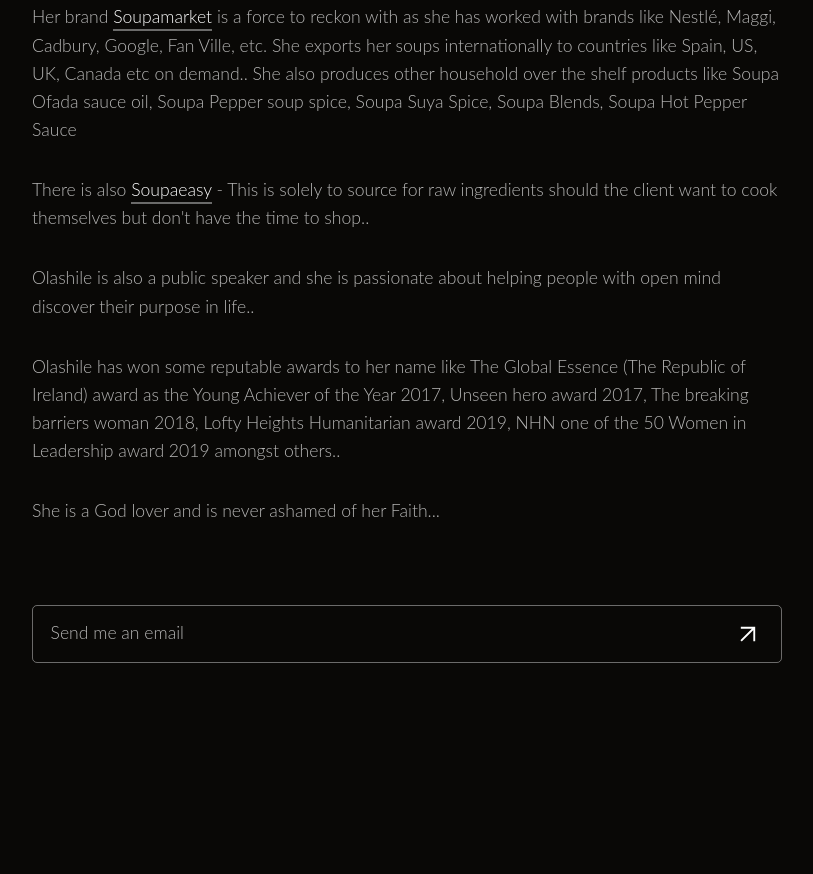
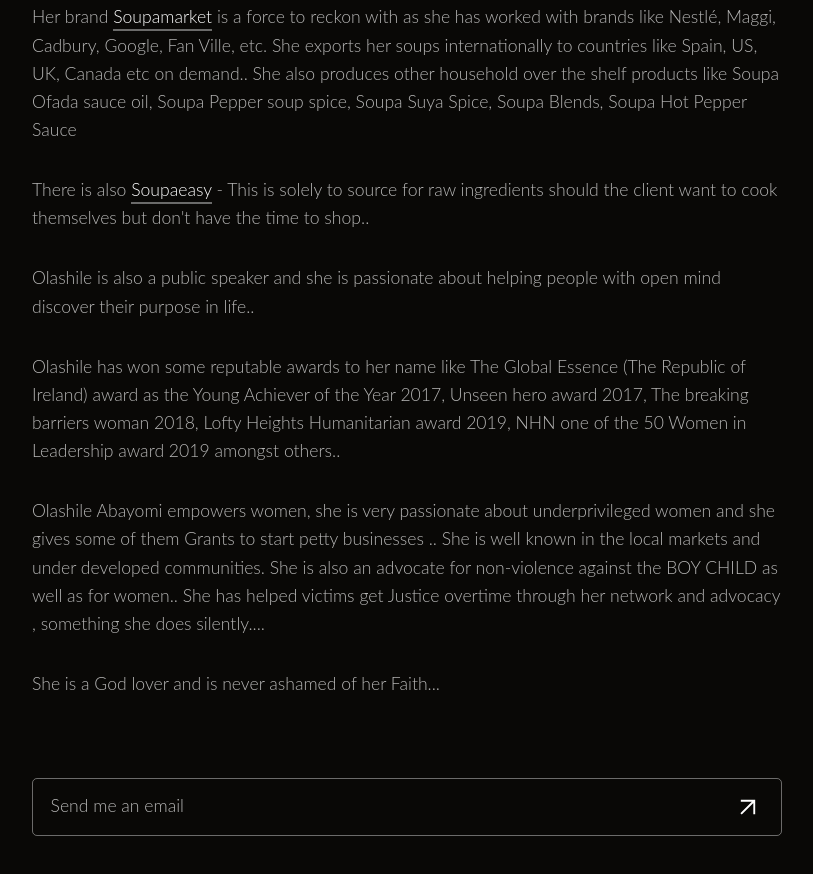
Before and after one commit to opeodedeyi/ainaWebsite, a plain HTML site: page index.html in a window 1280 px wide. Shown: the part 1350-2224 px from the top of the page, without its empty margins (233-1046 px from the left). Before the commit the page ends 2061 px from the top, so only its background shows below. Drawn offline with Linux system fonts and the light colour scheme.

Commit message:
Update index.html

```diff
--- a/index.html
+++ b/index.html
@@ -129,6 +129,12 @@
             2018, Lofty Heights Humanitarian award 2019, NHN one of the 50 Women in Leadership award 2019 amongst
             others..
         </p>
+        <p class="content-mid con">
+            Olashile Abayomi empowers women, she is very passionate about underprivileged women and she gives some
+            of them Grants  to start petty businesses .. She is well known in the local markets and under developed
+            communities. She is also an advocate for non-violence against the BOY CHILD as well as for women.. She
+            has helped victims get Justice overtime through her network and advocacy , something she does silently....
+        </p>
         <p class="content-last con">
             She is a God lover and is never ashamed of her Faith...
         </p>
```
